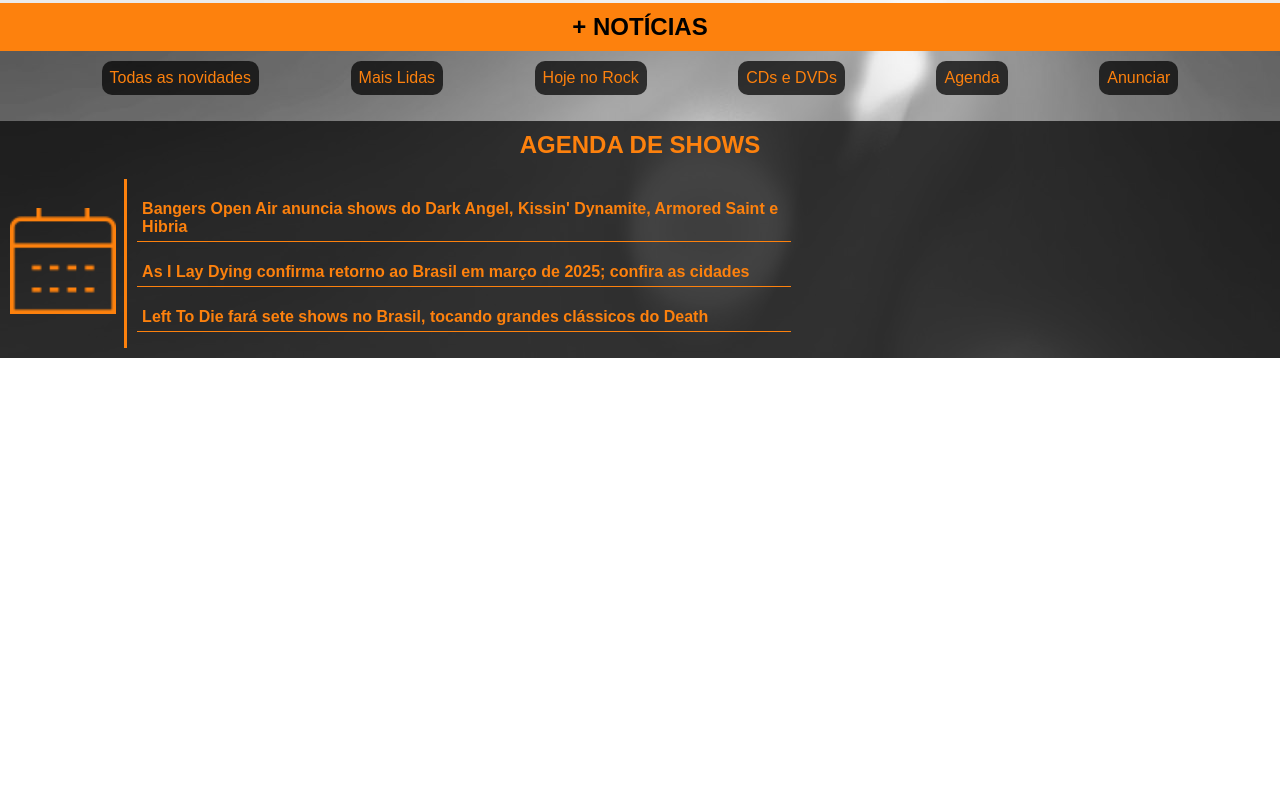
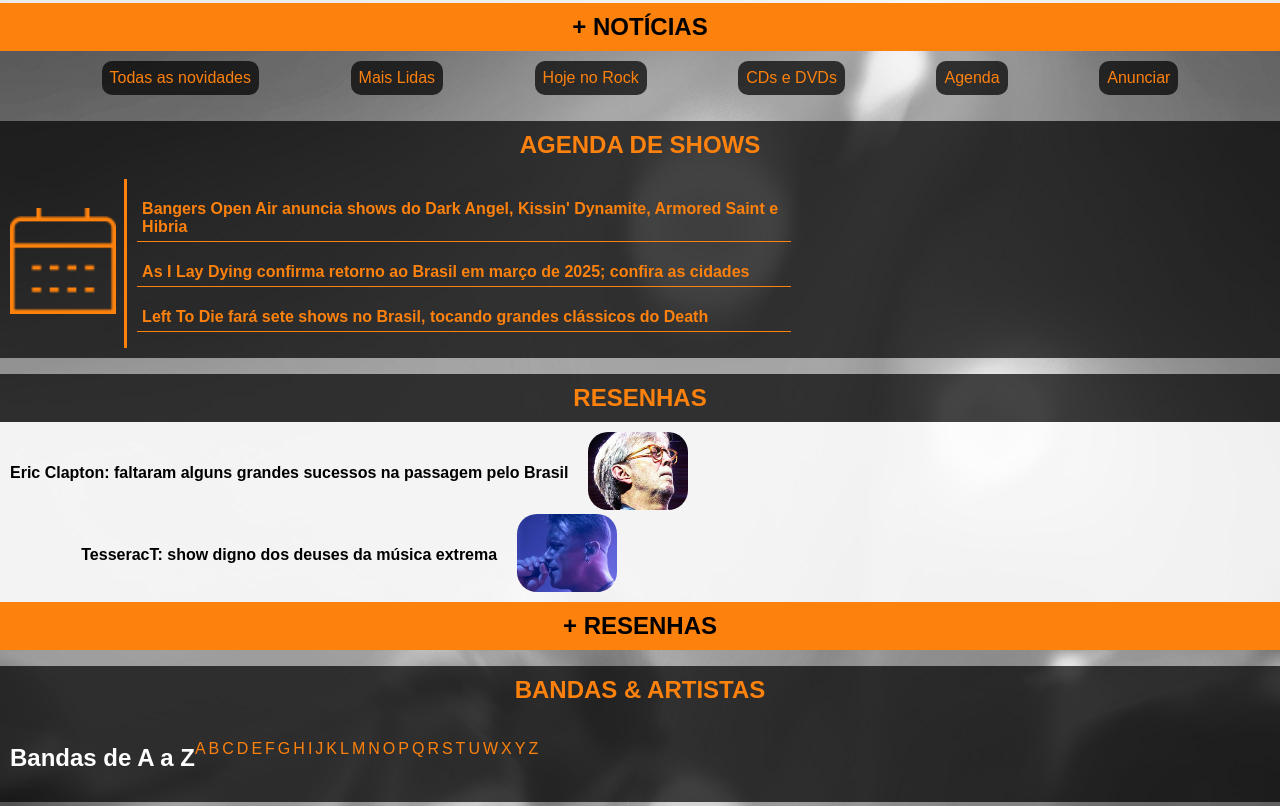
Before and after one commit to brusife/portfoliobrands, a plain HTML site: page estudos/whiplash/index.html in a window 1280 px wide. Shown: the part 1992-2798 px from the top of the page. Before the commit the page ends 2350 px from the top, so only its background shows below. Drawn offline with nearby package versions, Linux system fonts and the light colour scheme.

Commit message:
finalizados estilos da home mobile
ainda falta interação do menu, e fazer estilo de telas grandes

```diff
--- a/estudos/whiplash/index.html
+++ b/estudos/whiplash/index.html
@@ -10,14 +10,13 @@
 </head>
 <body>
     <header class="header">
-        <div><img src="logofinal.png" alt="logo Whiplash"></div>
+        <div><img src="logo1.png" alt="logo Whiplash"></div>
         <div>
             <nav>
                 <ul>
                     <li><a href="#">Novidades</a></li>
                     <li><a href="#">Agenda de Shows</a></li>
                     <li><a href="#">Resenhas</a></li>
-                    <li><a href="#">Seções e colunas</a></li>
                     <li><a href="#">Bandas e Artistas</a></li>
                     <li><a href="#">Sobre o site</a></li>
                 </ul>
@@ -58,6 +57,67 @@
             <p><a href="/">Left To Die fará sete shows no Brasil, tocando grandes clássicos do Death</a></p></div>
         </div>
     </section>
+    <div class="titcont2"><h1>RESENHAS</h1></div>
+    <div class="container">
+        <section class="resenhas">
+            <div id="res">
+                <div id="ftres"><img src="ericclapton_chin.jpg" alt=""></div>
+                <div id="tres"><a href="">Eric Clapton: faltaram alguns grandes sucessos na passagem pelo Brasil</a></div>
+            </div>
+            <div id="res">
+                <div id="ftres"><img src="tesseract_yokota.webp" alt=""></div>
+                <div id="tres"><a href="">TesseracT: show digno dos deuses da música extrema</a></div>
+            </div>
+        </section>
+    </div>
+    <div class="vejamais"><h1>+ RESENHAS</h1>
+    </div>
+    <div class="titcont2"><h1>BANDAS & ARTISTAS</h1></div>
+    <div class="container2">
+        <section class="bandas">
+            <h2>Bandas de A a Z</h2>
+            <p>
+                <a href="#">A</a>
+                <a href="#">B</a>
+                <a href="#">C</a>
+                <a href="#">D</a>
+                <a href="#">E</a>
+                <a href="#">F</a>
+                <a href="#">G</a>
+                <a href="#">H</a>
+                <a href="#">I</a>
+                <a href="#">J</a>
+                <a href="#">K</a>
+                <a href="#">L</a>
+                <a href="#">M</a>
+                <a href="#">N</a>
+                <a href="#">O</a>
+                <a href="#">P</a>
+                <a href="#">Q</a>
+                <a href="#">R</a>
+                <a href="#">S</a>
+                <a href="#">T</a>
+                <a href="#">U</a>
+                <a href="#">W</a>
+                <a href="#">X</a>
+                <a href="#">Y</a>
+                <a href="#">Z</a>
+            </p>
+        </section>
+    </div>
+    <div class="titcont2"><h1>SOBRE O SITE</h1></div>
+    <div class="container">
+        <section class="sobrenos">
+            <p><h2>Whiplash.Net - Rock e Heavy Metal</h2>
+                Whiplash.Net é um site sobre rock e metal em todos os seus sub-estilos e é desde 1996 o mais importante veículo de comunicação sobre Rock e Heavy Metal do Brasil. Muito obrigado a todos que ajudaram a concretizar este sonho.</p>
+        </section>
+    </div>
+
+    <footer>
+        <img src="logofinal.png" alt="">
+        <p>Este site é apenas um estudo de criação de sites e identidade visual criado por <a href="https://www.linkedin.com/in/brunosimonferreira/" target="_blank">Bruno Simon</a>.</p>
+        <p>Não existe qualquer relação direta deste site com o original <a href="https://whiplash.net/" target="_blank">WHIPLASH.net</a></p>
+    </footer>
 
 </body>
 </html>
--- a/estudos/whiplash/style.css
+++ b/estudos/whiplash/style.css
@@ -20,7 +20,7 @@ body {
 .header {
     position: sticky;
     top: 0px;
-    z-index: 2;
+    z-index: 10000;
     padding: 0px 20px;
     background-color: rgb(0, 0, 0);
     height: 100px;
@@ -179,3 +179,68 @@ hr {
     border-bottom: var(--laranja) solid 1px;
     padding: 5px;
 }
+
+#res {
+    display: flex;
+    flex-direction: row-reverse;
+    justify-content: center;
+    align-items: center;
+    align-content: center;
+    gap: 20px;
+}
+
+
+#res img {
+    border-radius: 20px;
+    width: 100px;
+}
+
+#res a {
+    color: black;
+    text-align: center;
+    font-weight: bolder;
+    text-decoration: none;
+}
+
+.bandas {
+    display: flex;
+    flex-wrap: wrap;
+    justify-content: center;
+}
+
+.bandas h2 {
+    color: white;
+}
+
+.bandas p {
+    display: flex;
+    justify-content: space-evenly;
+    gap: 3px;
+}
+
+.bandas a {
+    color: var(--laranja);
+    text-decoration: none;
+}
+
+footer {
+    padding-top: 30px ;
+    padding-bottom: 10px;
+    text-align: center;
+    background-color: rgba(0, 0, 0, 0.705);
+}
+
+footer img {
+    width: 180px;
+}
+
+footer p {
+    padding: 5px;
+    color: white;
+}
+
+footer a{
+    color: var(--laranja);
+    text-decoration: none;
+    font-weight: bold;
+}
```
Also changed, not shown: estudos/whiplash/ericclapton_chin.jpg (added), estudos/whiplash/tesseract_yokota.webp (added).
